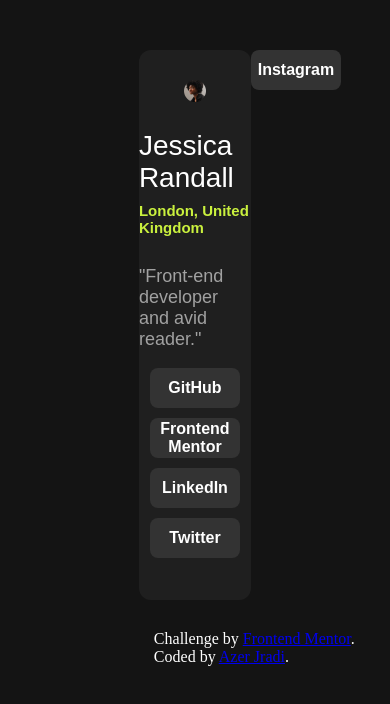
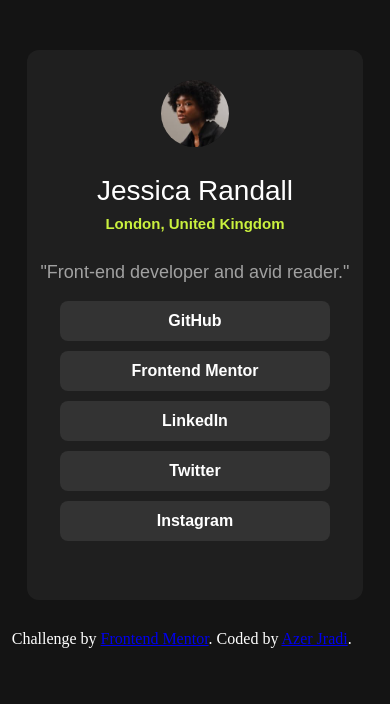
Before and after one commit to AzerJradi/Social-links-profile, a plain HTML site: page index.html in a window 390 px wide. Drawn offline with Linux system fonts and the light colour scheme.

Commit message:
responsive

```diff
--- a/style.css
+++ b/style.css
@@ -1,3 +1,4 @@
+@media (min-width:1100px){
     *{
         background: #141414;
     }
@@ -58,3 +59,68 @@ img{
         margin-top: 30px;
         color: white;
     }
+
+}
+@media (max-width:900px){
+    *{
+        background: #141414;
+    }
+    .all {
+        background: #1F1F1F;
+        display: flex;
+        flex-wrap: wrap;
+        flex-direction: column;
+        width: 90%;
+        height: 550px;
+        margin-left: 5%;
+        margin-top: 50px;
+        border-radius: 12px;
+        align-items: center;
+    }
+    img{
+        width: 20%;
+        margin-top: 30px;
+        border-radius: 50%;
+
+    }
+    .p1 {
+        background: #1F1F1F;
+        color: white;
+        font-family: Arial, Helvetica, sans-serif;
+        font-weight: 500;
+        font-size: 28px;
+    }
+    .p2 {
+        background: #1F1F1F;
+        color: #CAF13E;
+        font-family: Arial, Helvetica, sans-serif;
+        font-size: 15px;
+        font-weight: bold;
+        margin-top: -20px;
+    }
+    .p3 {
+        background: #1F1F1F;
+        color: #A1A1A1;
+        font-family: Arial, Helvetica, sans-serif;
+        font-weight: 100;
+        font-size: 18px;
+        margin-top: 15px;
+    }
+    .btn {
+        background: #333333;
+        border: transparent;
+        border-radius: 8px;
+        width: 80%;
+        height: 40px;
+        margin-bottom: 10px;
+        color: white;
+        font-size: 16px;
+        font-weight: 600;
+    }
+    .attribution {
+        margin-left: 1%;
+        margin-top: 30px;
+        color: white;
+    }
+
+}
```
Lines whose indentation alone changed are shown as unchanged.
